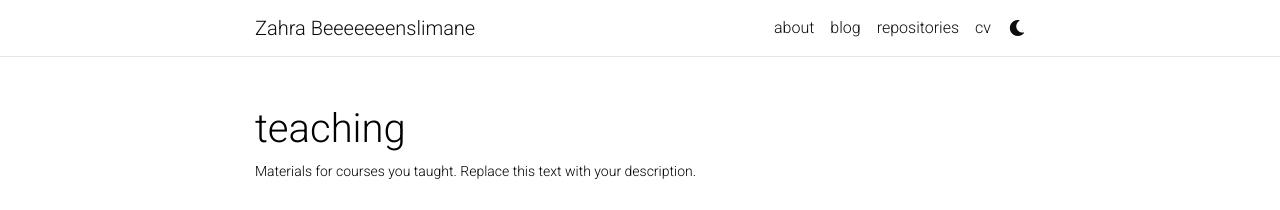
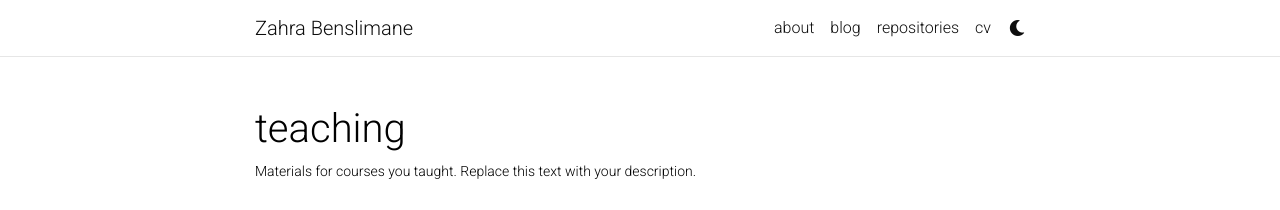
Before and after one commit to ZahraBenslimane/Portfolio, a Jekyll site: the page built from _pages/teaching.md, in a window 1280 px wide. Shown: the top 210 px of the page. Built offline with Jekyll 4.4.1, drawn with Linux system fonts in a browser that asks for light colours; comment, search, counter and statistics services are not loaded; a style sheet for code colours, icons or effects is not loaded.

Commit message:
reset to previous state

```diff
--- a/_config.yml
+++ b/_config.yml
@@ -2,7 +2,7 @@
 # Site settings
 # -----------------------------------------------------------------------------
 
-title: Zahra Beeeeeeenslimane # the website title (if blank, full name will be used instead)
+title: Zahra Benslimane # the website title (if blank, full name will be used instead)
 first_name: Zahra
 middle_name: H.
 last_name: Benslimane
```
